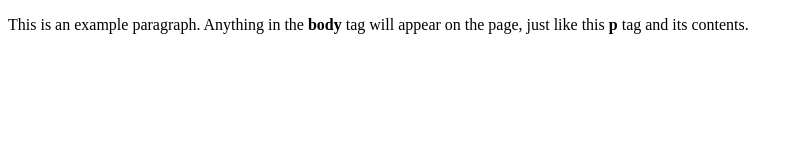
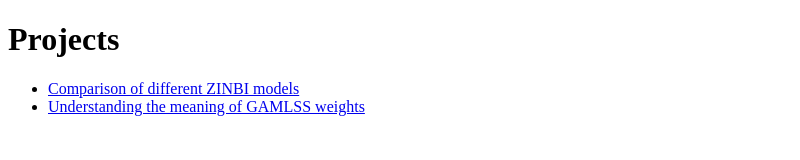
Before and after one commit to carlosprete/quarto_projects, a plain HTML site: page index.html in a window 1280 px wide. Shown: the whole page, without its empty margins (0-800 px from the left). Drawn offline with Linux system fonts and the light colour scheme.

Commit message:
Update index.html

```diff
--- a/index.html
+++ b/index.html
@@ -1,9 +1,14 @@
-<!doctype html>
-<html>
-  <head>
-    <title>This is the title of the webpage!</title>
-  </head>
-  <body>
-    <p>This is an example paragraph. Anything in the <strong>body</strong> tag will appear on the page, just like this <strong>p</strong> tag and its contents.</p>
-  </body>
+<!DOCTYPE html>
+<html lang="en">
+<head>
+  <meta charset="UTF-8">
+  <title>Quarto projects</title>
+</head>
+<body>
+  <h1>Projects</h1>
+  <ul>
+    <li><a href="negbin_vgd/">Comparison of different ZINBI models</a></li>
+    <li><a href="GAMLSS_weights/">Understanding the meaning of GAMLSS weights</a></li>
+  </ul>
+</body>
 </html>
```
